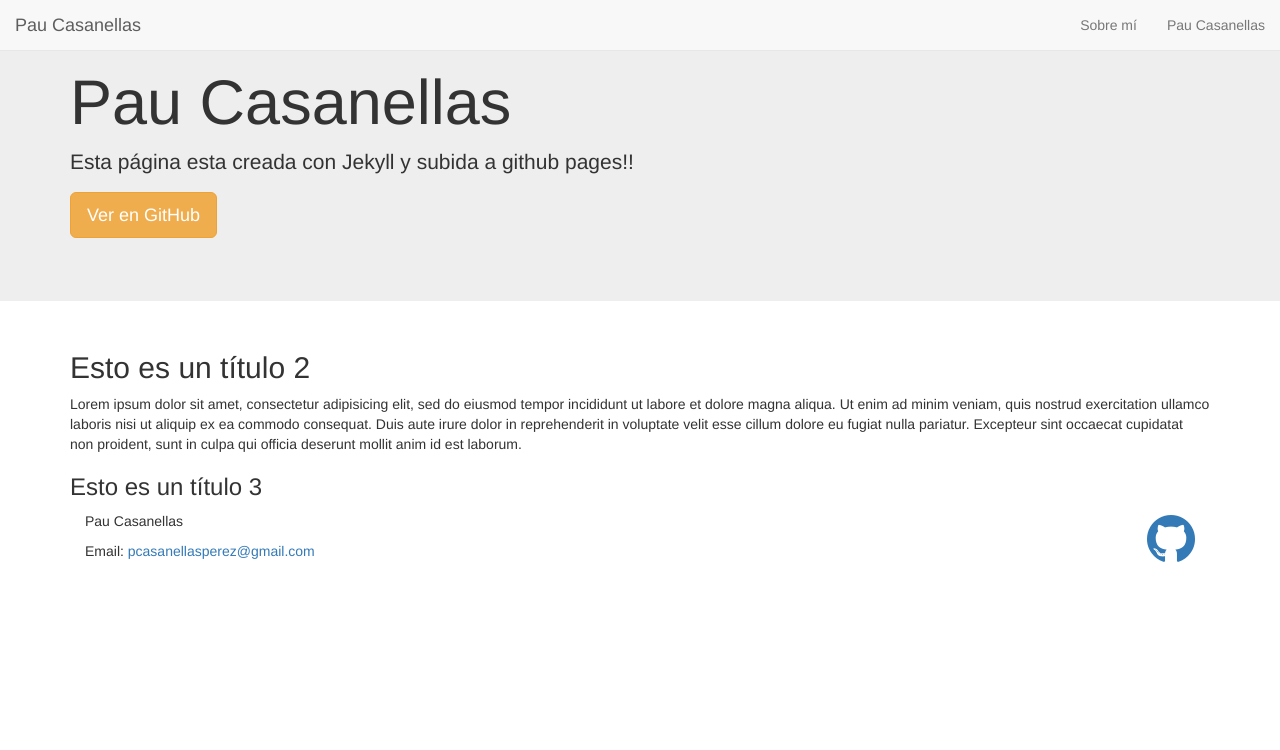
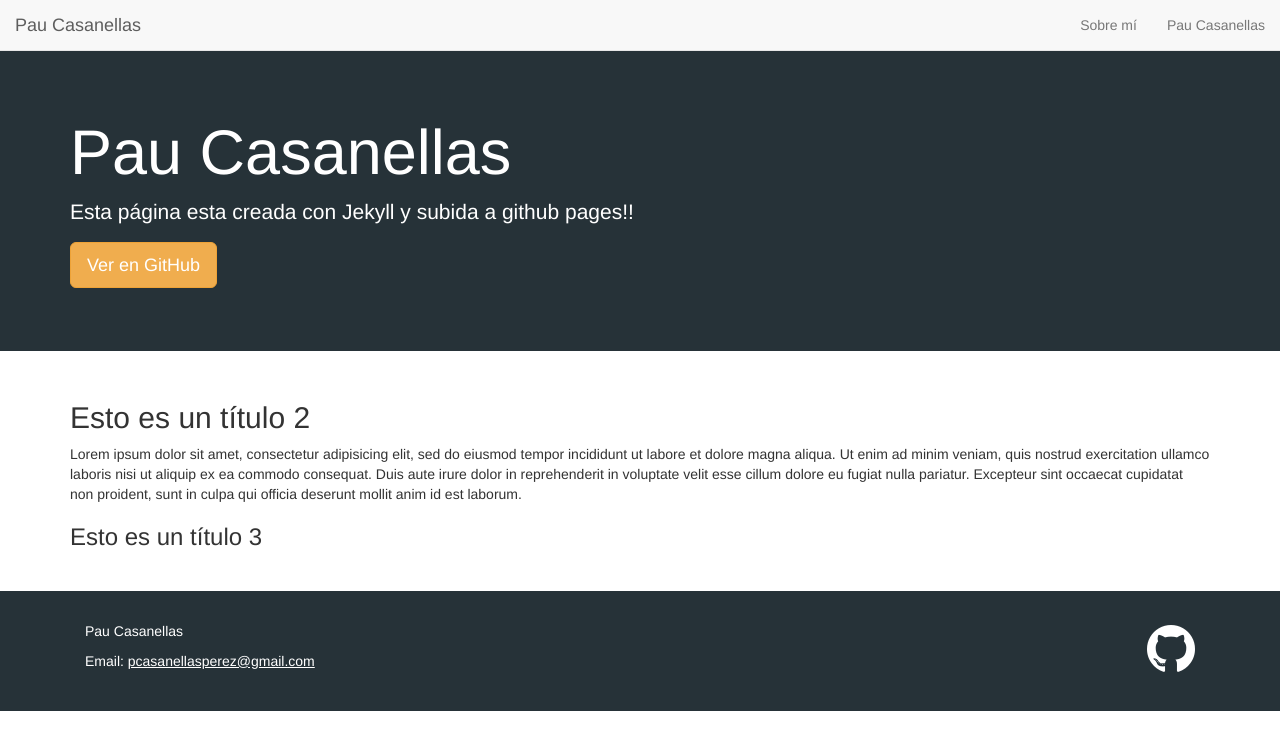
Before and after one commit to pcasanellasperez/pcasanellasperez.github.io, a Jekyll site: the page built from index.html, in a window 1280 px wide. Shown: the top 750 px of the page. Built offline with Jekyll 4.4.1, drawn with Linux system fonts in a browser that asks for light colours; nearby versions of some CDN libraries.

Commit message:
Soy un noob y no se como funciona sass con jekyll :(

```diff
--- a/css/main.scss
+++ b/css/main.scss
@@ -1,3 +1,7 @@
+---
+# Front matter comment to ensure Jekyll properly reads file.
+---
+
 #site-header {
 	margin-top: 50px;
 }
```
